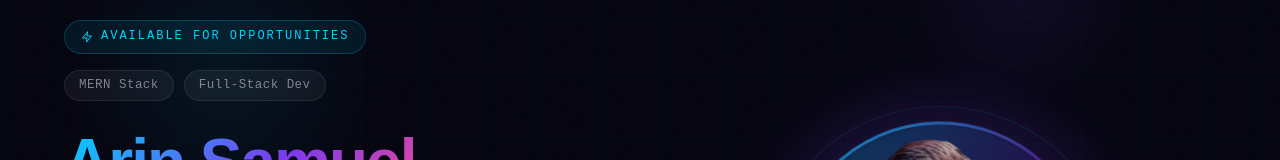
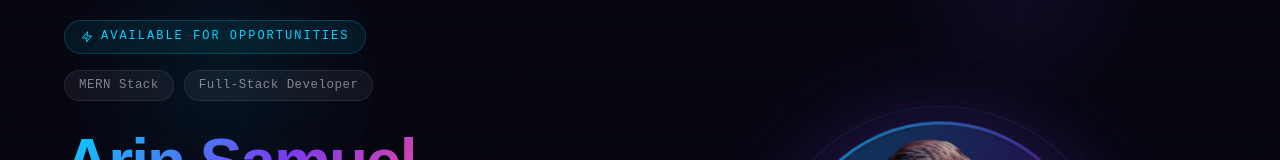
Before and after one commit to arinsarker07-oss/My-Portfolio, a React (Vite) app: page / in a window 1280 px wide. Shown: the part 164-324 px from the top of the page. Built offline with nearby package versions, Linux system fonts and the light colour scheme.

Commit message:
some text change

```diff
--- a/src/components/Hero.jsx
+++ b/src/components/Hero.jsx
@@ -20,9 +20,8 @@ const itemVariants = {
   visible: { opacity: 1, y: 0, transition: { duration: 0.7, ease: 'easeOut' } },
 }
 
-const badges = ['MERN Stack', 'Full-Stack Dev']
+const badges = ['MERN Stack', 'Full-Stack Developer']
 
-/* Sinusoidal zero-gravity float: y + gentle rotation */
 const floatVariants = {
   animate: {
     y: [0, -20, -8, -22, 0],
```
